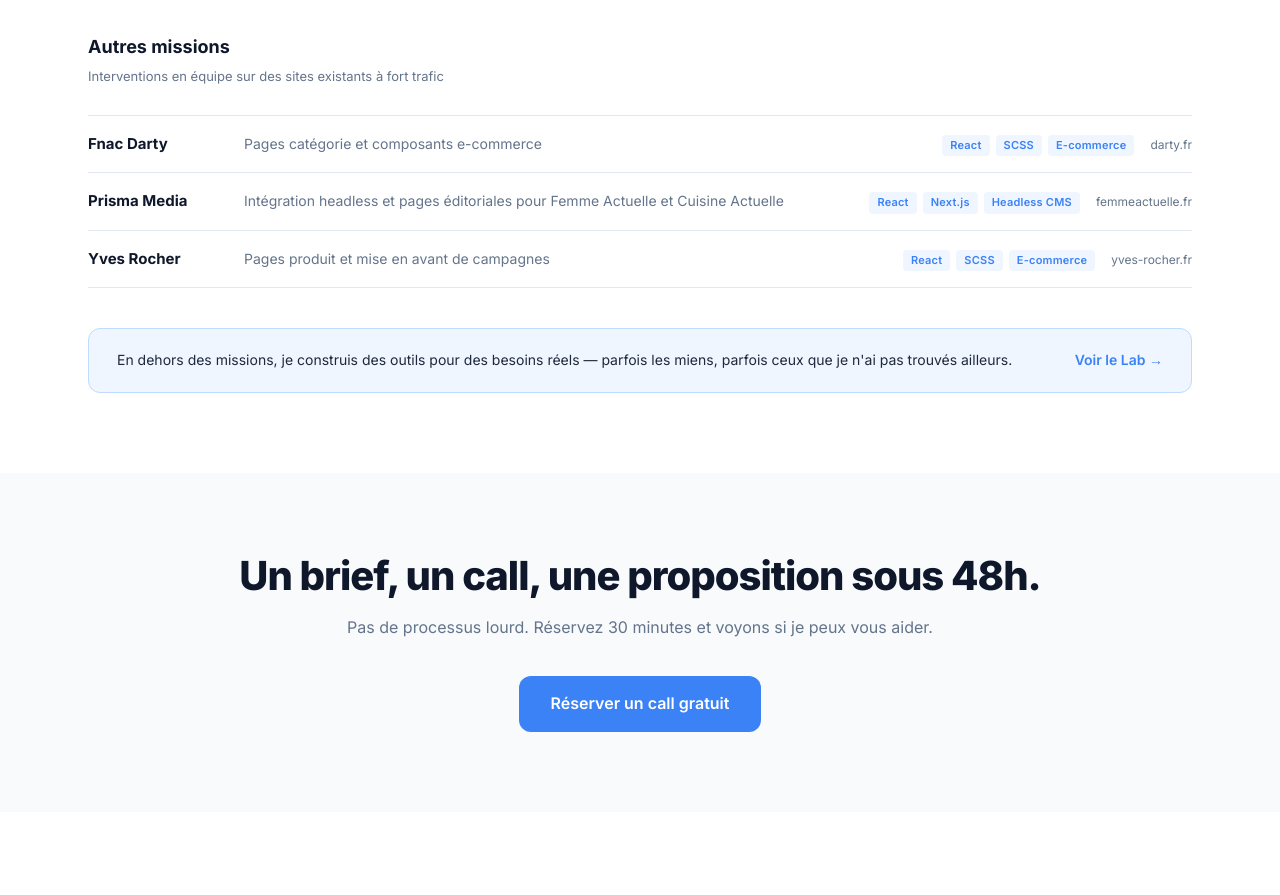
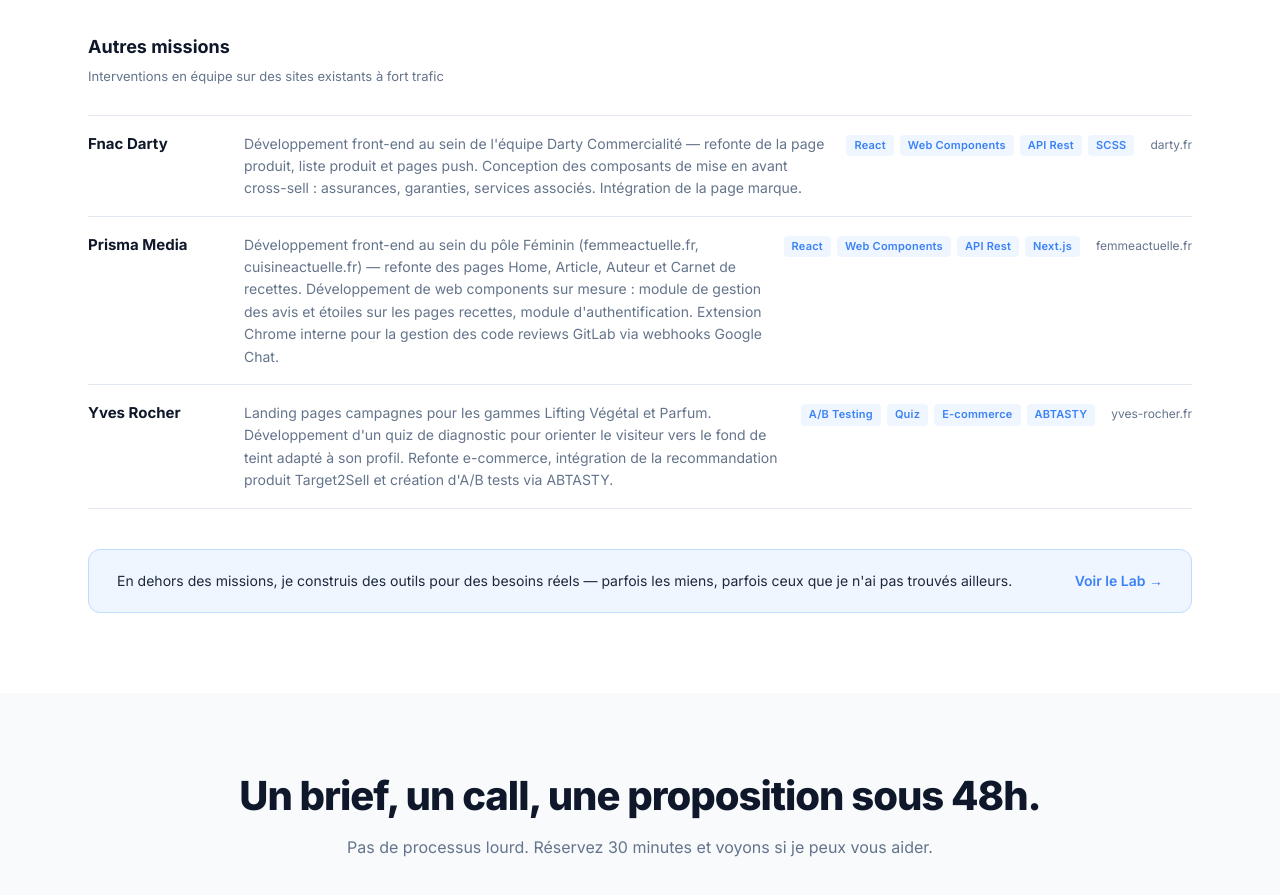
Before and after one commit to adrienvidal/portfolio-2026, a React (Vite) app: page / in a window 1280 px wide. Shown: the part 4020-4915 px from the top of the page. Built offline with nearby package versions, Linux system fonts and the light colour scheme.

Commit message:
update content

```diff
--- a/src/data/content.tsx
+++ b/src/data/content.tsx
@@ -371,23 +371,25 @@
   items: [
     {
       name: 'Fnac Darty',
-      description: 'Pages catégorie et composants e-commerce',
-      tags: ['React', 'SCSS', 'E-commerce'],
+      description:
+        "Développement front-end au sein de l'équipe Darty Commercialité — refonte de la page produit, liste produit et pages push. Conception des composants de mise en avant cross-sell : assurances, garanties, services associés. Intégration de la page marque.",
+      tags: ['React', 'Web Components', 'API Rest', 'SCSS'],
       site: 'darty.fr',
       link: 'https://www.darty.fr'
     },
     {
       name: 'Prisma Media',
       description:
-        'Intégration headless et pages éditoriales pour Femme Actuelle et Cuisine Actuelle',
-      tags: ['React', 'Next.js', 'Headless CMS'],
+        "Développement front-end au sein du pôle Féminin (femmeactuelle.fr, cuisineactuelle.fr) — refonte des pages Home, Article, Auteur et Carnet de recettes. Développement de web components sur mesure : module de gestion des avis et étoiles sur les pages recettes, module d'authentification. Extension Chrome interne pour la gestion des code reviews GitLab via webhooks Google Chat.",
+      tags: ['React', 'Web Components', 'API Rest', 'Next.js'],
       site: 'femmeactuelle.fr',
       link: 'https://www.femmeactuelle.fr'
     },
     {
       name: 'Yves Rocher',
-      description: 'Pages produit et mise en avant de campagnes',
-      tags: ['React', 'SCSS', 'E-commerce'],
+      description:
+        "Landing pages campagnes pour les gammes Lifting Végétal et Parfum. Développement d'un quiz de diagnostic pour orienter le visiteur vers le fond de teint adapté à son profil. Refonte e-commerce, intégration de la recommandation produit Target2Sell et création d'A/B tests via ABTASTY.",
+      tags: ['A/B Testing', 'Quiz', 'E-commerce', 'ABTASTY'],
       site: 'yves-rocher.fr',
       link: 'https://www.yves-rocher.fr'
     }
```
